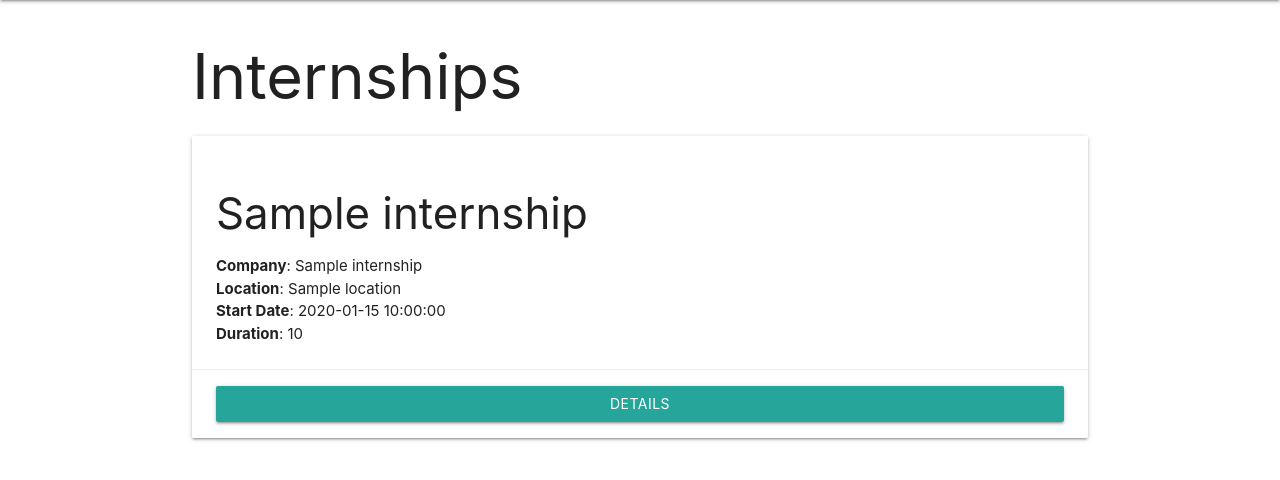
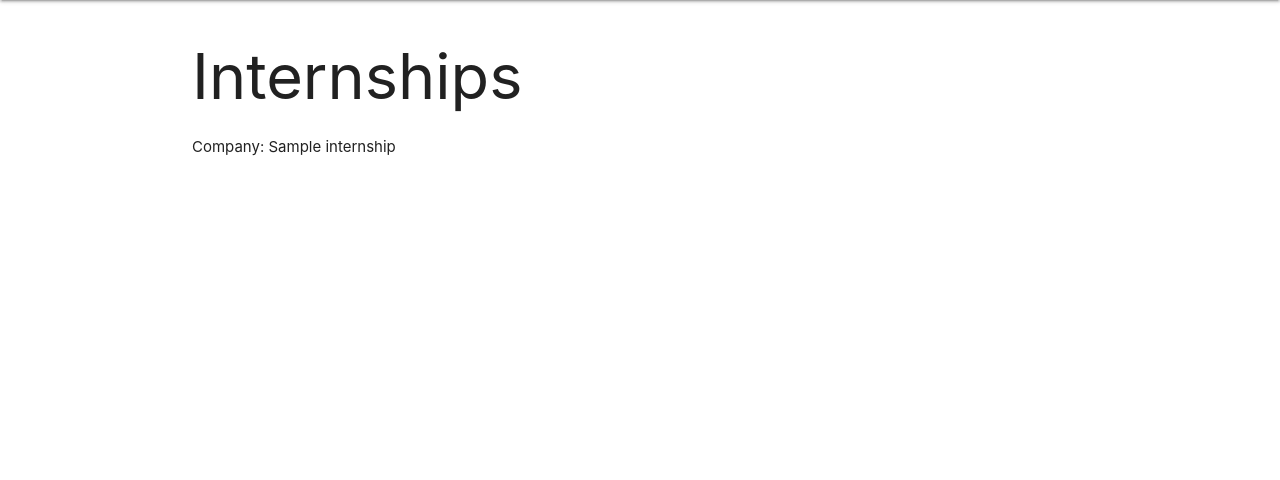
Before and after one commit to ShivanSookram/project, a Flask app: template App/templates/index.html in a window 1280 px wide. Shown: the part 64-544 px from the top of the page. Run offline with Flask 3, Linux system fonts and the light colour scheme; tables that the repository leaves empty hold one stand-in row (values such as "Sample post"); the template is opened without the code that fills it: values that come from a table or form of the project are taken from there, most other values are stand-ins (such as "Sample title", 1, 10 or a date in 2020).

Commit message:
index change

```diff
--- a/App/templates/index.html
+++ b/App/templates/index.html
@@ -10,24 +10,9 @@
         <p> Welcome {{current_user.username}} </p>
     {% endif %}
     <!-- <p>This is a boileplate flask application which follows the MVC pattern for structuring the project.</p> -->
-    <div class="card-container">
-        {% for internship in userinternships %}
-
-              <div class="card">
-                <div class="card-content">
-                  <h3>{{internship.internship_title}}</h3>
-                  <p><span style="font-weight: bold;">Company</span>: {{internship.company_name}}</p>
-                  <p><span style="font-weight: bold;">Location</span>: {{internship.location}}</p>
-                  <p><span style="font-weight: bold;">Start Date</span>: {{internship.start_date}}</p>
-                  <p><span style="font-weight: bold;">Duration</span>: {{internship.duration}}</p>
-                </div>
-                <div class="card-action">
-                  <form action="">
-                  <a class="btn" type="submit" style="width:100%;" href="#">Details</a>
-                  </form>
-                </div>
-              </div>
-
-        {% endfor %}
-        </div>
+    {% for internship in internships %}
+    <p><span>Company</span>: {{ internship.company_name }}</p>
+    {% else %}
+    <p>No internships found.</p>
+    {% endfor %}
 {% endblock %}
```
